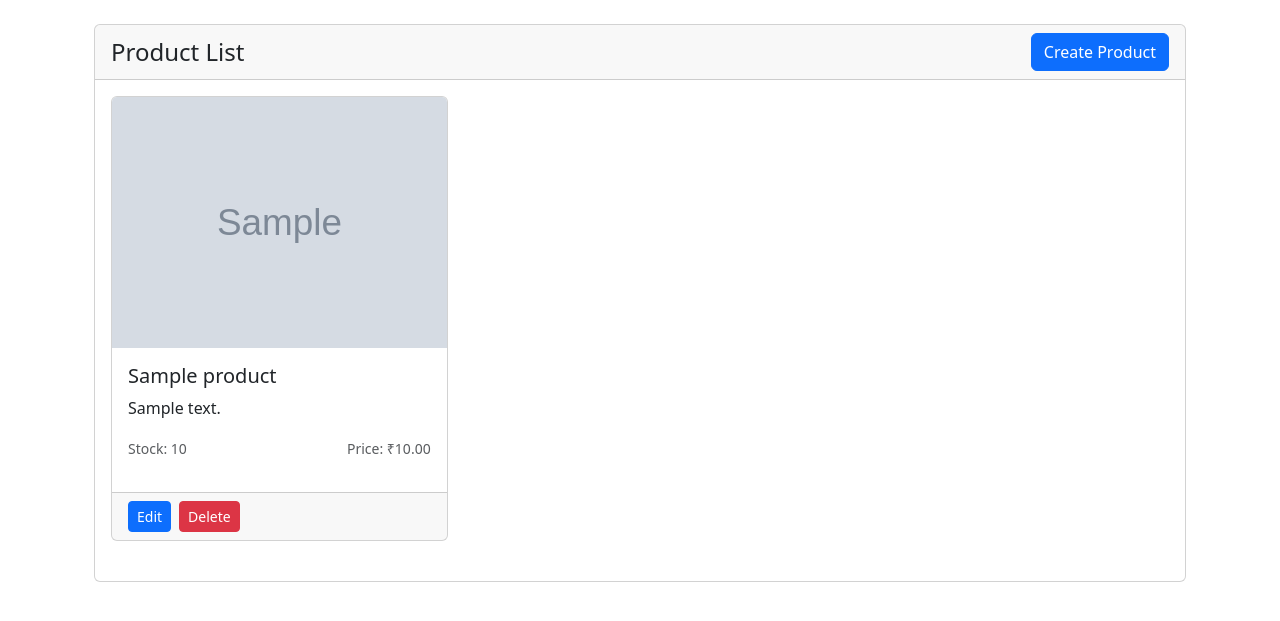
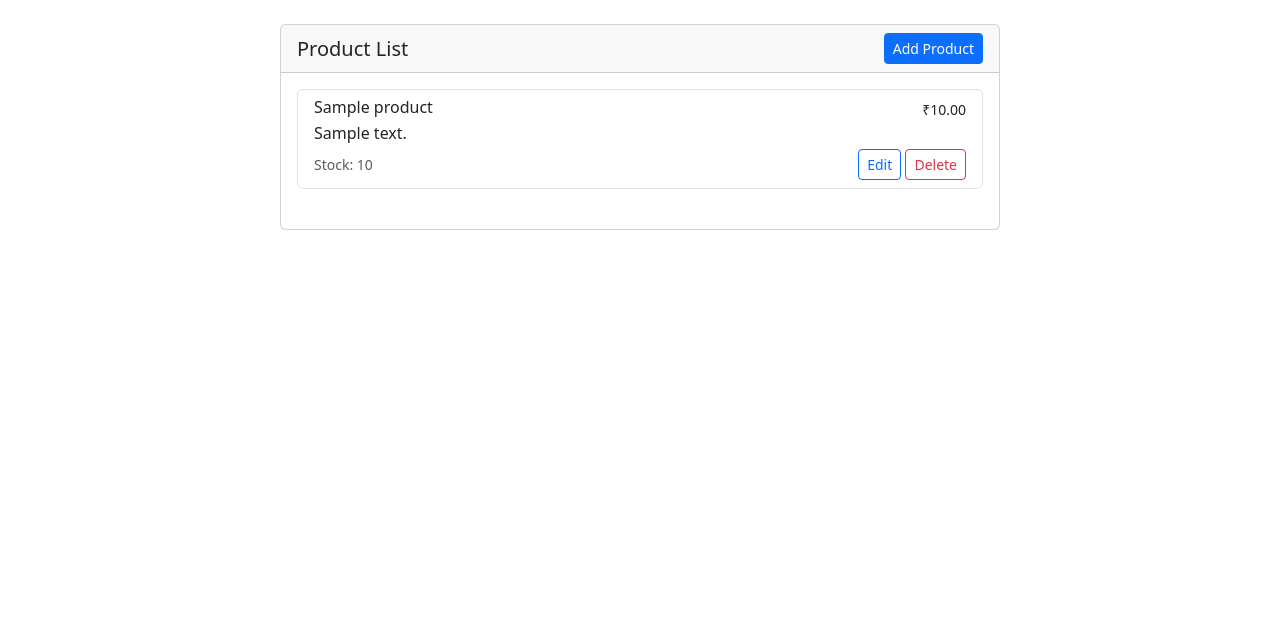
Before and after one commit to almos0002/nexshop, a Laravel app: page /product in a window 1280 px wide. Shown: the part 56-677 px from the top of the page. Run offline with Laravel 12, Linux system fonts and the light colour scheme; a user stored in the database is signed in; data comes from the database, SQL or seed files in the repository; tables that the repository leaves empty hold one stand-in row (values such as "Sample post"); grey boxes marked "Sample" are stand-in pictures.

Commit message:
product list and pagination

```diff
--- a/backend/app/Http/Controllers/ProductController.php
+++ b/backend/app/Http/Controllers/ProductController.php
@@ -17,7 +17,7 @@ class ProductController extends Controller
 
     public function list()
     {
-        $products = Product::all();
+        $products = Product::paginate(10);
         return view('product.list', compact('products'));
     }
     // Show the form for creating a new resource
--- a/backend/resources/views/product/list.blade.php
+++ b/backend/resources/views/product/list.blade.php
@@ -3,45 +3,41 @@
 @section('content')
 <div class="container">
     <div class="row justify-content-center">
-        <div class="col-md-12">
+        <div class="col-md-8">
             <div class="card">
                 <div class="card-header d-flex justify-content-between align-items-center">
-                    <h4 class="mb-0">Product List</h4>
-                    <a href="{{ route('product.create') }}" class="btn btn-primary">Create Product</a>
+                    <h5 class="mb-0">Product List</h5>
+                    <a href="{{ route('product.create') }}" class="btn btn-primary btn-sm">Add Product</a>
                 </div>
                 <div class="card-body">
                     @if($products->count() > 0)
-                        <div class="row">
+                        <div class="list-group">
                             @foreach($products as $product)
-                                <div class="col-md-4 mb-4">
-                                    <div class="card h-100">
-                                        @if($product->image)
-                                            <img src="{{ asset('storage/' . $product->image) }}" class="card-img-top" alt="{{ $product->name }}">
-                                        @endif
-                                        <div class="card-body">
-                                            <h5 class="card-title">{{ $product->name }}</h5>
-                                            <p class="card-text">{{ Str::limit($product->description, 100) }}</p>
-                                            <div class="d-flex items-center justify-content-between">
-                                                <p class="card-text"><small class="text-muted">Stock: {{ $product->stock }}</small></p>
-                                                <p class="card-text"><small class="text-muted">Price: ₹{{ number_format($product->price, 2) }}</small></p>
-                                            </div>
-                                        </div>
-                                        <div class="card-footer d-flex gap-2">
-                                            <a href="{{ route('product.edit', $product->uuid) }}" class="btn btn-primary btn-sm">Edit</a>
-                                            <form action="{{ route('product.destroy', $product->uuid) }}" method="POST">
+                                <div class="list-group-item list-group-item-action">
+                                    <div class="d-flex w-100 justify-content-between align-items-center">
+                                        <h6 class="mb-1">{{ $product->name }}</h6>
+                                        <small>₹{{ number_format($product->price, 2) }}</small>
+                                    </div>
+                                    <p class="mb-1">{{ Str::limit($product->description, 50) }}</p>
+                                    <div class="d-flex justify-content-between align-items-center">
+                                        <small class="text-muted">Stock: {{ $product->stock }}</small>
+                                        <div>
+                                            <a href="{{ route('product.edit', $product->uuid) }}" class="btn btn-outline-primary btn-sm">Edit</a>
+                                            <form action="{{ route('product.destroy', $product->uuid) }}" method="POST" class="d-inline" onsubmit="return confirm('Are you sure you want to delete this product?');">
                                                 @csrf
                                                 @method('DELETE')
-                                                <button type="submit" class="btn btn-danger btn-sm">Delete</button>
+                                                <button type="submit" class="btn btn-outline-danger btn-sm">Delete</button>
                                             </form>
                                         </div>
                                     </div>
                                 </div>
                             @endforeach
                         </div>
+                        <div class="mt-4 d-flex justify-content-center">
+                            {{ $products->links('pagination::bootstrap-4') }}
+                        </div>
                     @else
-                        <div class="alert alert-info" role="alert">
-                            No products found.
-                        </div>
+                        <p class="text-muted text-center">No products found.</p>
                     @endif
                 </div>
             </div>
```
